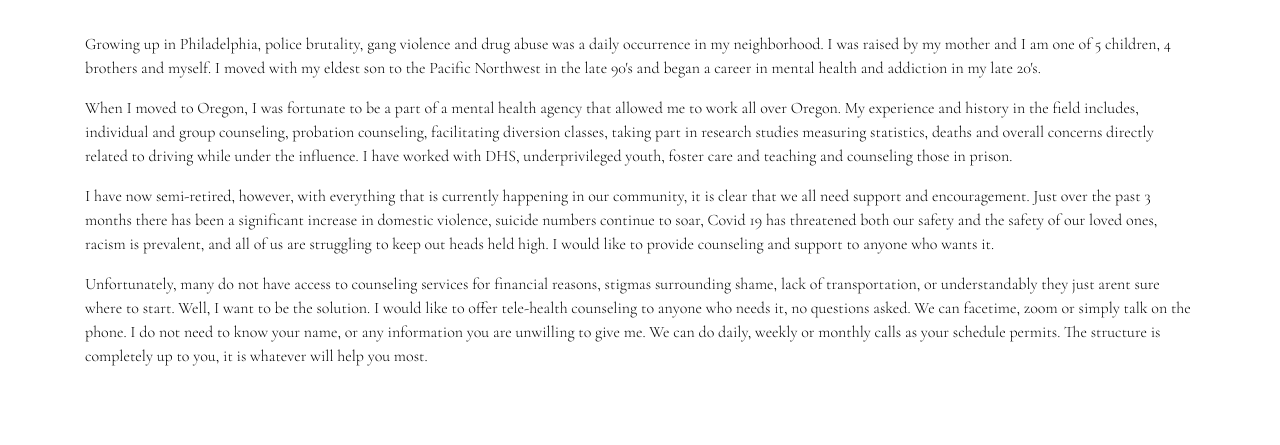
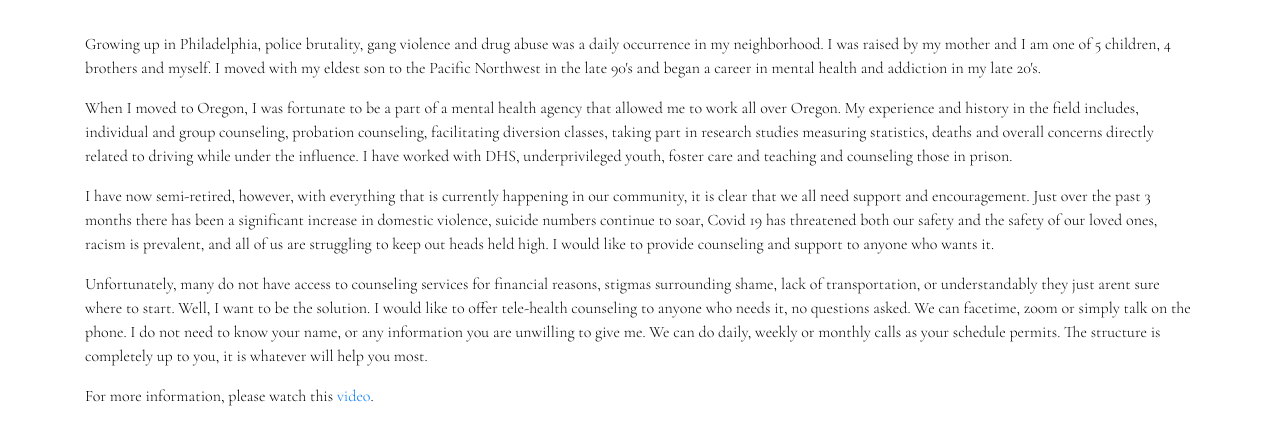
Before and after one commit to aesadin/Denise_Williams, a plain HTML site: page aboutMe.html in a window 1280 px wide. Shown: the part 229-674 px from the top of the page. Drawn offline with nearby package versions, Linux system fonts and the light colour scheme; a web font is replaced by a local one.

Commit message:
add video to about me section

```diff
--- a/aboutMe.html
+++ b/aboutMe.html
@@ -36,6 +36,9 @@
       <p>
         Unfortunately, many do not have access to counseling services for financial reasons, stigmas surrounding shame, lack of transportation, or understandably they just arent sure where to start. Well, I want to be the solution. I would like to offer tele-health counseling to anyone who needs it, no questions asked. We can facetime, zoom or simply talk on the phone. I do not need to know your name, or any information you are unwilling to give me. We can do daily, weekly or monthly calls as your schedule permits. The structure is completely up to you, it is whatever will help you most.
       </p>
+      <p>
+        For more information, please watch this <a href="https://www.dropbox.com/s/bji91hso8fzmrn9/Ms.%20Denise%20no%20music.mp4?dl=0">video</a>.
+      </p>
     </div>
   </body>
 </html>
```
